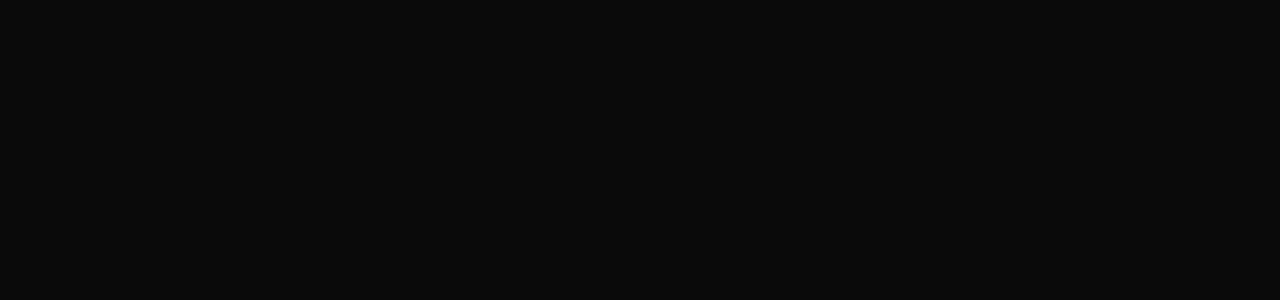
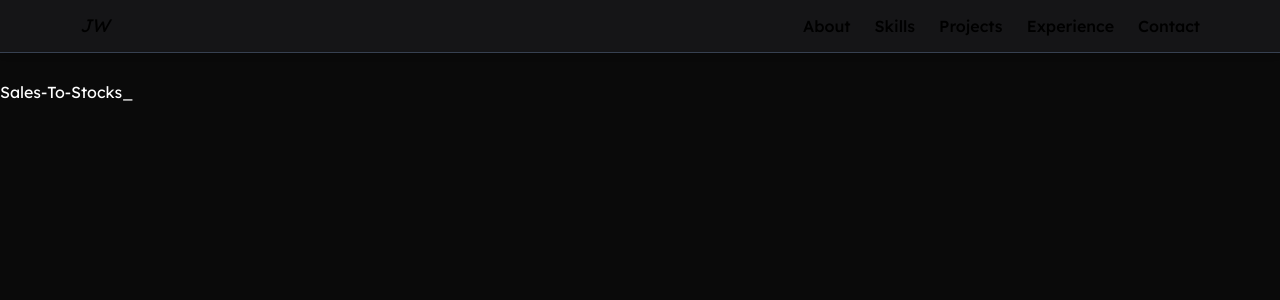
Before and after one commit to WestheadJ/portfolio, a React (Vite) app: page /projects/sales-to-stocks in a window 1280 px wide. Before the commit this address had no page. Shown: the top 300 px of the page. Built offline with nearby package versions, Linux system fonts and the light colour scheme.

Commit message:
Added a nav and transparency to the nav bar

```diff
--- a/src/App.jsx
+++ b/src/App.jsx
@@ -8,7 +8,6 @@ export default function App() {
 
     return (
         <div className="min-h-screen f bg-neutral-950 text-rose-50">
-            <Nav />
             <main className="">{terminalMode ? <Terminal /> : <PortfolioView />}</main>
         </div>
     );
--- a/src/components/Nav.jsx
+++ b/src/components/Nav.jsx
@@ -1,4 +1,5 @@
 import React from "react";
+import "../index.css"
 
 export default function Nav() {
     const navItems = [
@@ -11,7 +12,7 @@ export default function Nav() {
 
     return (
         <header>
-            <nav className="fixed top-0 left-0 right-0 z-50 bg-zinc-900 backdrop-blur-sm border-b border-gray-700 shadow-md">
+            <nav className="fixed top-0 left-0 right-0 z-50 bg-zinc-900 backdrop-blur-sm border-b border-gray-700 shadow-md bg-opacity-85">
                 <div className="max-w-6xl mx-auto flex items-center justify-between px-4 py-3">
                     {/* Logo */}
                     <a href="/" className="text-lg font-extralight italic">
--- a/src/components/projects/Projects.jsx
+++ b/src/components/projects/Projects.jsx
@@ -6,7 +6,7 @@ import { RiJavascriptFill, RiSvelteFill } from "react-icons/ri";
 import { FaHtml5, FaRaspberryPi, FaCss3Alt, FaFigma } from "react-icons/fa";
 import { SiArduino, SiNetlify, SiTailwindcss } from "react-icons/si";
 import { RiTailwindCssFill } from "react-icons/ri";
-
+import { Link, NavLink } from "react-router";
 
 
 export default function Projects() {
@@ -23,7 +23,7 @@ export default function Projects() {
                         title="Click for more information..."
                         className="group w-full max-w-md p-4 border border-solid rounded hover:border-amber-100 hover:shadow-md hover:scale-[1.02] transition-transform duration-200"
                     >
-                        <a href="/projects/apple-music-spotify-converter">
+                        <NavLink to="/projects/sales-to-stocks">
                             <div className="flex justify-between gap-2 mb-2">
                                 <div>
                                     <h3 className="
@@ -55,7 +55,7 @@ export default function Projects() {
                                 <span className="text-xs p-1 border">Pandas</span>
                                 <span className="text-xs p-1 border">Spectre Console</span>
                             </div>
-                        </a>
+                        </NavLink>
                     </div>
                 </div>
 
--- a/src/components/projects/Sales-To-Stocks.jsx
+++ b/src/components/projects/Sales-To-Stocks.jsx
@@ -2,6 +2,6 @@ import React from 'react'
 
 export default function Sales_To_Stocks() {
     return (
-        <div>Sales-To-Stocks_</div>
+        <div className='mt-20 text-white'>Sales-To-Stocks_</div>
     )
 }
--- a/src/main.jsx
+++ b/src/main.jsx
@@ -1,11 +1,16 @@
 import React from "react";
 import ReactDOM from "react-dom/client";
 import App from "./App";
+import "./index.css";
+import Nav from "./components/Nav";
 import { BrowserRouter, Route, Routes, } from "react-router";
-import "./index.css";
+import Sales_To_Stocks from "./components/projects/Sales-To-Stocks";
 
 ReactDOM.createRoot(document.getElementById("root")).render(
     <React.StrictMode>
-        <BrowserRouter><Routes><Route path="/" element={<App />} /></Routes></BrowserRouter>
+        <Nav />
+        <BrowserRouter><Routes><Route path="/" element={<App />} />
+            <Route path="/projects/sales-to-stocks" element={<Sales_To_Stocks />} />
+        </Routes></BrowserRouter>
     </React.StrictMode>
 );
```
